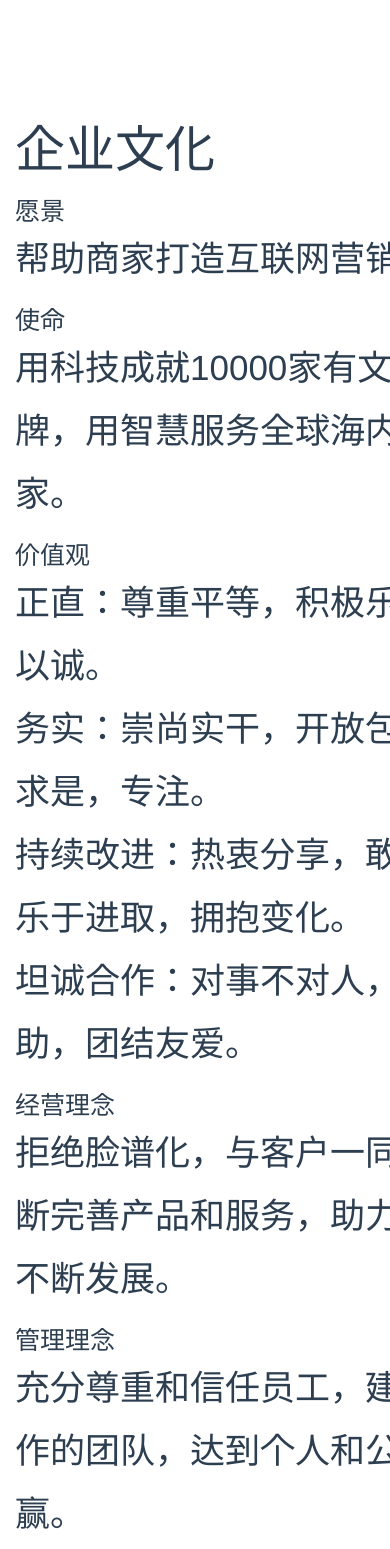
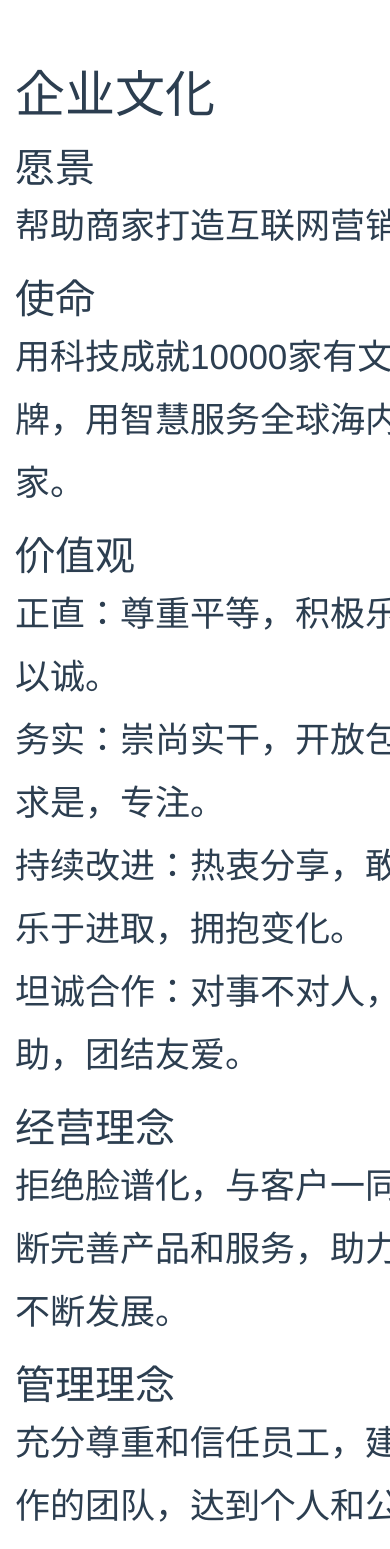
Before and after one commit to leidianwudi/company_web, a Vue app: page /#/about in a window 390 px wide. Shown: the part 1040-2589 px from the top of the page. Built offline with nearby package versions, Linux system fonts and the light colour scheme.

Commit message:
修改电话号码，放大字体

```diff
--- a/public/index.html
+++ b/public/index.html
@@ -3,7 +3,7 @@
   <head>
     <meta charset="utf-8">
     <meta http-equiv="X-UA-Compatible" content="IE=edge">
-<!--    <meta name="viewport" content="width=device-width,initial-scale=1.0">-->
+<!--    <meta name="viewport" content="width=device-width">-->
 
     <link rel="icon" href="<%= BASE_URL %>favicon.ico">
     <title><%= htmlWebpackPlugin.options.title %></title>
--- a/src/views/about/index.vue
+++ b/src/views/about/index.vue
@@ -32,17 +32,17 @@
 				<div class="left_column">
 					<div class="sort_title" style="margin-bottom:10px;">企业文化</div>
 					<div>
-						<div style="font-size: 25px">愿景</div>
+            <div class="sort_item">愿景</div>
 						<div class="sort_explain">帮助商家打造互联网营销闭环</div>
 					</div>
 
 					<div>
-						<div style="font-size: 25px">使命</div>
+						<div class="sort_item">使命</div>
 						<div class="sort_explain">用科技成就10000家有文化的品牌，用智慧服务全球海内外千万商家。</div>
 					</div>
 
 					<div>
-						<div style="font-size: 25px">价值观</div>
+						<div class="sort_item">价值观</div>
 						<div class="sort_explain">正直：尊重平等，积极乐观，待人以诚。</div>
 						<div class="sort_explain">务实：崇尚实干，开放包容，实事求是，专注。</div>
 						<div class="sort_explain">持续改进：热衷分享，敢于试错，乐于进取，拥抱变化。</div>
@@ -50,12 +50,12 @@
 					</div>
 
 					<div>
-						<div style="font-size: 25px">经营理念</div>
+						<div class="sort_item">经营理念</div>
 						<div class="sort_explain">拒绝脸谱化，与客户一同成长，不断完善产品和服务，助力客户企业不断发展。</div>
 					</div>
 
 					<div>
-						<div style="font-size: 25px">管理理念</div>
+						<div class="sort_item">管理理念</div>
 						<div class="sort_explain">充分尊重和信任员工，建立互信合作的团队，达到个人和公司的双赢。</div>
 					</div>
 
@@ -153,6 +153,7 @@
 		justify-content:space-between;
 		margin-bottom:100px;
 	}
+
 	.left_column{
 		width:48%;
 		height:800px;
@@ -179,6 +180,9 @@
 	.sort_explain>div{
 		margin-bottom:5px;
 	}
+  .sort_item{
+    font-size: 25px;
+  }
 	.sort_img{
 		background: url(../../assets/web5/about.jpg)no-repeat;
     margin-top: 100px;
@@ -252,6 +256,9 @@
     .left_column>div{
       margin-bottom:10px;
     }
+    .sort_item{
+      font-size:40px;
+    }
     .right_column{
       margin-top: 300px;
       width:100%;
--- a/src/views/index/index.vue
+++ b/src/views/index/index.vue
@@ -16,7 +16,7 @@
 			<div class="footer_column" style="margin-bottom:20px;">
 				<div>公司名称：福建福汇聚科技有限公司</div>
 				<div>地址：福建省福州</div>
-				<div>联系电话：18971533922</div>
+				<div>联系电话：13665051855</div>
 			</div>
 
 			<div class="footer_column">
@@ -90,6 +90,17 @@
     .footer_column{
       font-size: 20px;
     }
+    .footer{
+      width:100%;
+    }
+    .footer_column{
+      display:flex;
+      justify-content:center;
+    }
+    .footer_column>div{
+      margin-right:20px;
+      font-size: 22px;
+    }
   }
 
 	.footer{
--- a/src/views/xiaoxiaoGame/index.vue
+++ b/src/views/xiaoxiaoGame/index.vue
@@ -169,8 +169,4 @@ export default{
 		margin-bottom:80px;
 	}
 
-  @media only screen and (max-width: 1200px){
-
-
-  }
 </style>
```
